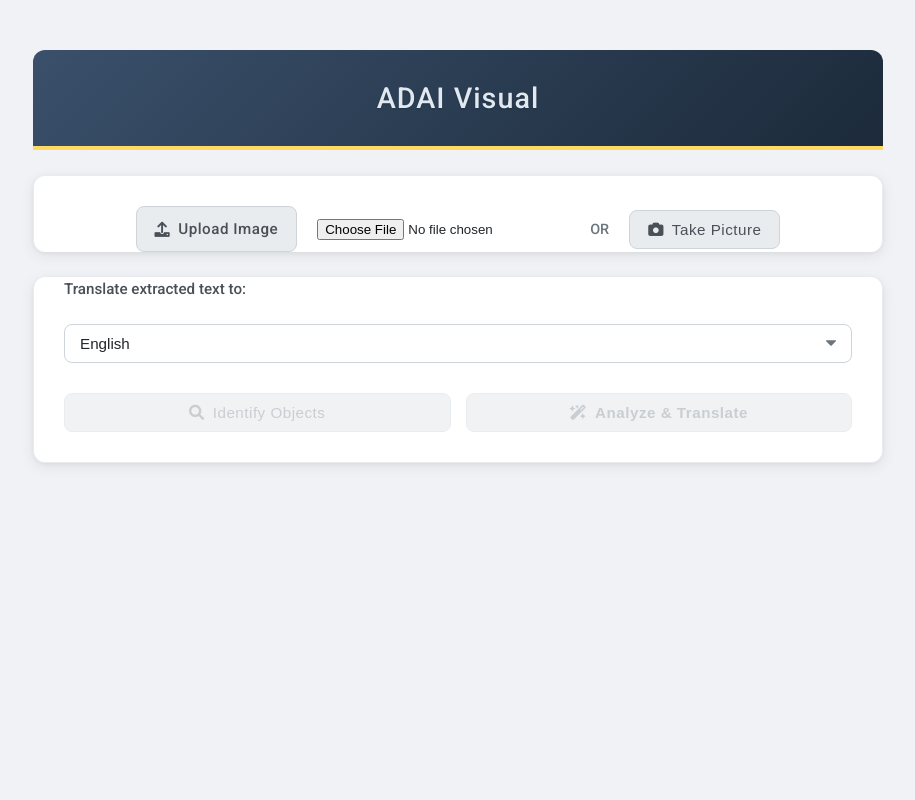
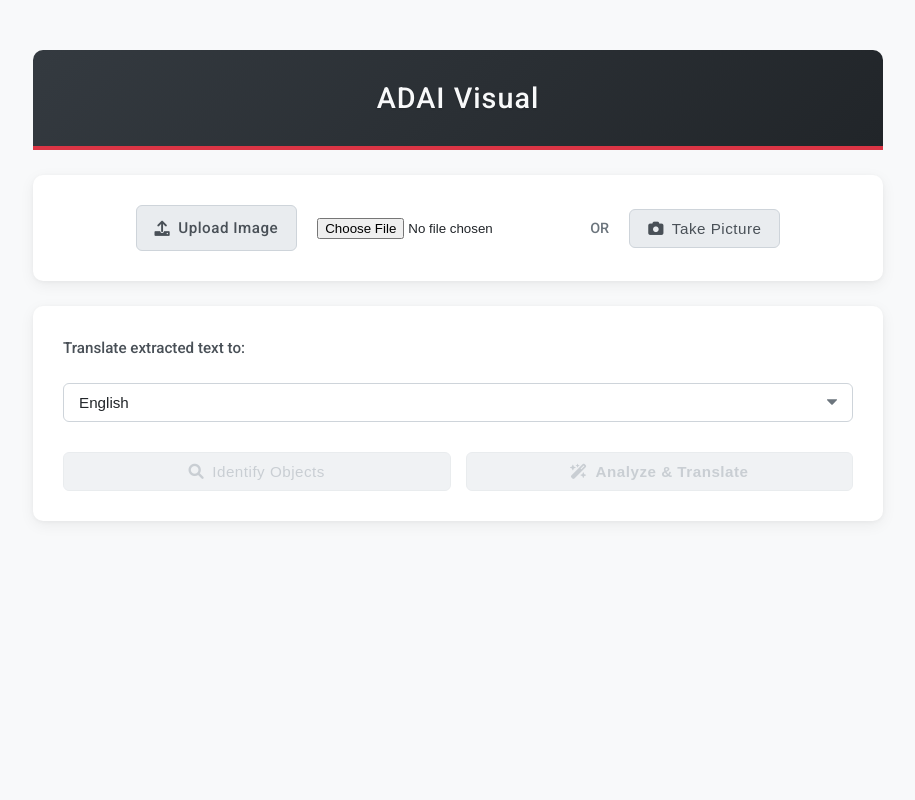
Before and after one commit to azazel1805/adai-visual, a Flask app: page / in a window 1280 px wide. Shown: the whole page, without its empty margins (182-1097 px from the left). Run offline with Flask 3, Linux system fonts and the light colour scheme.

Commit message:
Update style.css

```diff
--- a/static/css/style.css
+++ b/static/css/style.css
@@ -3,15 +3,20 @@
     --primary-font: 'Roboto', -apple-system, BlinkMacSystemFont, "Segoe UI", "Helvetica Neue", Arial, sans-serif;
     --monospace-font: "SFMono-Regular", Consolas, "Liberation Mono", Menlo, Courier, monospace;
 
-    --bg-color: #f0f2f5; /* Light gray background */
-    --card-bg: #ffffff;
-    --header-grad-start: #3a506b; /* Deeper blue */
-    --header-grad-end: #1c2a3a;   /* Darker blue-gray */
-    --header-text: #e0e8f0;
-    --accent-yellow: #FFDA63;
-    --accent-yellow-dark: #E8C558;
-    --primary-action-bg: #1e88e5; /* Brighter Blue */
-    --primary-action-hover: #1565c0; /* Darker Blue */
+    /* Theme: Yellow/White Main, Red Accent */
+    --bg-color: #f8f9fa; /* Very light gray/off-white background */
+    --card-bg: #ffffff; /* White cards */
+    --header-grad-start: #343a40; /* Keep dark header for contrast */
+    --header-grad-end: #212529;
+    --header-text: #f8f9fa; /* Light text on dark header */
+    --header-border: #dc3545; /* Red border accent */
+
+    --accent-yellow: #FFEB3B; /* Main Yellow */
+    --accent-yellow-dark: #FBC02D; /* Darker Yellow for hover/borders */
+    --primary-action-bg: #dc3545; /* Red for primary action */
+    --primary-action-hover: #c82333; /* Darker Red */
+
+    /* Grays for secondary/tertiary */
     --secondary-button-bg: #e9ecef;
     --secondary-button-hover: #dee2e6;
     --secondary-button-border: #ced4da;
@@ -22,18 +27,22 @@
     --text-dark: #212529;
     --text-medium: #495057;
     --text-light: #6c757d;
+    --text-on-primary: #ffffff; /* Text on Red button */
+    --text-on-accent: #212529; /* Text on Yellow button */
+
     --border-color: #dee2e6;
-    --border-color-light: #e9ecef;
-    --error-bg: #fdecea;
+    --border-color-light: #f1f3f5;
+    /* Error Colors (Red-based - already fits) */
+    --error-bg: #f8d7da;
     --error-border: #f5c6cb;
     --error-text: #721c24;
     --error-header: #5a141c;
 
-    --base-border-radius: 12px;
-    --small-border-radius: 8px;
-    --card-shadow: 0 4px 15px rgba(0, 0, 0, 0.07), 0 1px 4px rgba(0, 0, 0, 0.05);
-    --button-shadow: 0 2px 5px rgba(0, 0, 0, 0.1);
-    --button-hover-shadow: 0 4px 8px rgba(0, 0, 0, 0.15);
+    --base-border-radius: 10px;
+    --small-border-radius: 6px;
+    --card-shadow: 0 4px 15px rgba(0, 0, 0, 0.06), 0 1px 4px rgba(0, 0, 0, 0.04); /* Softer shadow */
+    --button-shadow: 0 2px 4px rgba(0, 0, 0, 0.08);
+    --button-hover-shadow: 0 3px 6px rgba(0, 0, 0, 0.12);
 }
 
 /* --- Global Styles --- */
@@ -77,29 +86,24 @@ body {
     box-shadow: var(--card-shadow);
     border: 1px solid var(--border-color-light);
 }
-/* Adjust padding for result boxes inside cards */
-.result-box.card {
-    padding: 25px;
-}
-
+.result-box.card { padding: 25px; }
 
 /* --- App Header --- */
 .app-header {
     background: linear-gradient(135deg, var(--header-grad-start), var(--header-grad-end));
     color: var(--header-text);
     padding: 25px 30px;
-    border-radius: var(--base-border-radius) var(--base-border-radius) 0 0; /* Only top corners rounded if it's the first card */
+    border-radius: var(--base-border-radius) var(--base-border-radius) 0 0;
     text-align: center;
-    border-bottom: 4px solid var(--accent-yellow);
-    margin: 0; /* Remove negative margins */
-    box-shadow: none; /* Remove separate shadow, rely on card shadow */
+    border-bottom: 4px solid var(--header-border); /* Red border */
+    margin: 0;
+    box-shadow: none;
 }
-.container > *:first-child.app-header { /* Only round top if it's the very first element */
+.container > *:first-child.app-header {
      border-radius: var(--base-border-radius) var(--base-border-radius) 0 0;
 }
-
 .app-header h1 {
-    font-size: 1.8em; /* Adjusted size */
+    font-size: 1.8em;
     font-weight: 500;
     letter-spacing: 1px;
     text-shadow: 0 1px 2px rgba(0,0,0,0.2);
@@ -135,9 +139,7 @@ h3 i { margin-right: 8px; opacity: 0.8; font-size: 0.9em; }
     justify-content: center;
     gap: 20px;
     flex-wrap: wrap;
-    border-bottom: none; /* Remove bottom border, card provides separation */
-    padding-bottom: 0; /* Remove extra padding */
-    margin-bottom: 0; /* Remove extra margin */
+    border: none;
 }
 .input-options .separator-text {
     color: var(--text-light);
@@ -151,8 +153,7 @@ h3 i { margin-right: 8px; opacity: 0.8; font-size: 0.9em; }
     display: flex;
     flex-direction: column;
     gap: 20px;
-    border-top: none; /* Remove top border */
-    padding-top: 0; /* Remove extra padding */
+    border: none;
 }
 .controls-section label {
     margin-bottom: 2px;
```
Also changed, not shown: other parts of static/css/style.css (+53 -52 lines).
